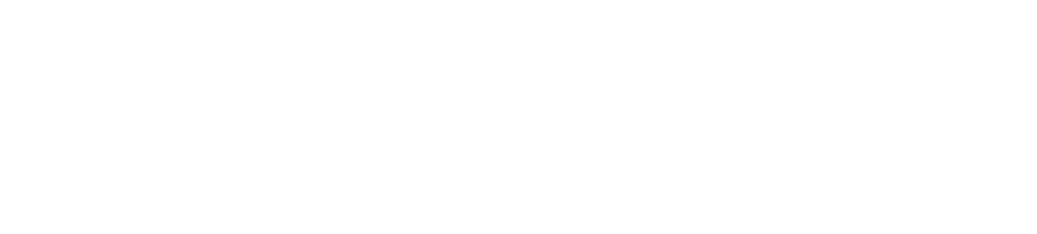
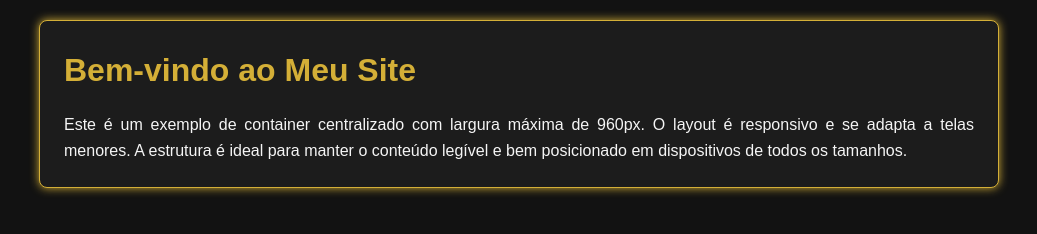
Before and after one commit to DelisPassos/Pratica_Bootstrap, a plain HTML site: page 09-container-centralizado/index.html in a window 1280 px wide. Shown: the whole page, without its empty margins (121-1158 px from the left). Drawn offline with Linux system fonts and the light colour scheme.

Commit message:
Container Centralizado com Largura Máxima

```diff
--- a/09-container-centralizado/index.html
+++ b/09-container-centralizado/index.html
@@ -1,11 +1,19 @@
 <!DOCTYPE html>
-<html lang="en">
+<html lang="pt-br">
 <head>
     <meta charset="UTF-8">
     <meta name="viewport" content="width=device-width, initial-scale=1.0">
     <title>Container Centralizado com Largura Máxima</title>
+    <link rel="stylesheet" href="style.css">
 </head>
 <body>
 
+    <div class="container">
+        <h1>Bem-vindo ao Meu Site</h1>
+        <p>
+            Este é um exemplo de container centralizado com largura máxima de 960px. O layout é responsivo e se adapta a telas menores. A estrutura é ideal para manter o conteúdo legível e bem posicionado em dispositivos de todos os tamanhos.
+        </p>
+    </div>
+
 </body>
 </html>
--- a/09-container-centralizado/style.css
+++ b/09-container-centralizado/style.css
@@ -0,0 +1,34 @@
+* {
+    box-sizing: border-box;
+    margin: 0;
+    padding: 0;
+}
+
+body {
+    font-family: Arial, sans-serif;
+    background-color: #121212;
+    color: #f5f5f5;
+    line-height: 1.6;
+    padding: 20px;
+}
+
+.container {
+    max-width: 960px;
+    margin: 0 auto; /* Centraliza horizontalmente */
+    padding: 24px;
+    background-color: #1c1c1c;
+    border: 1px solid #d4af37;
+    border-radius: 8px;
+    box-shadow: 0 0 10px #d4af37;
+}
+
+h1 {
+    color: #d4af37;
+    margin-bottom: 16px;
+    font-size: 2rem;
+}
+
+p {
+    font-size: 1rem;
+    text-align: justify;
+}
```
